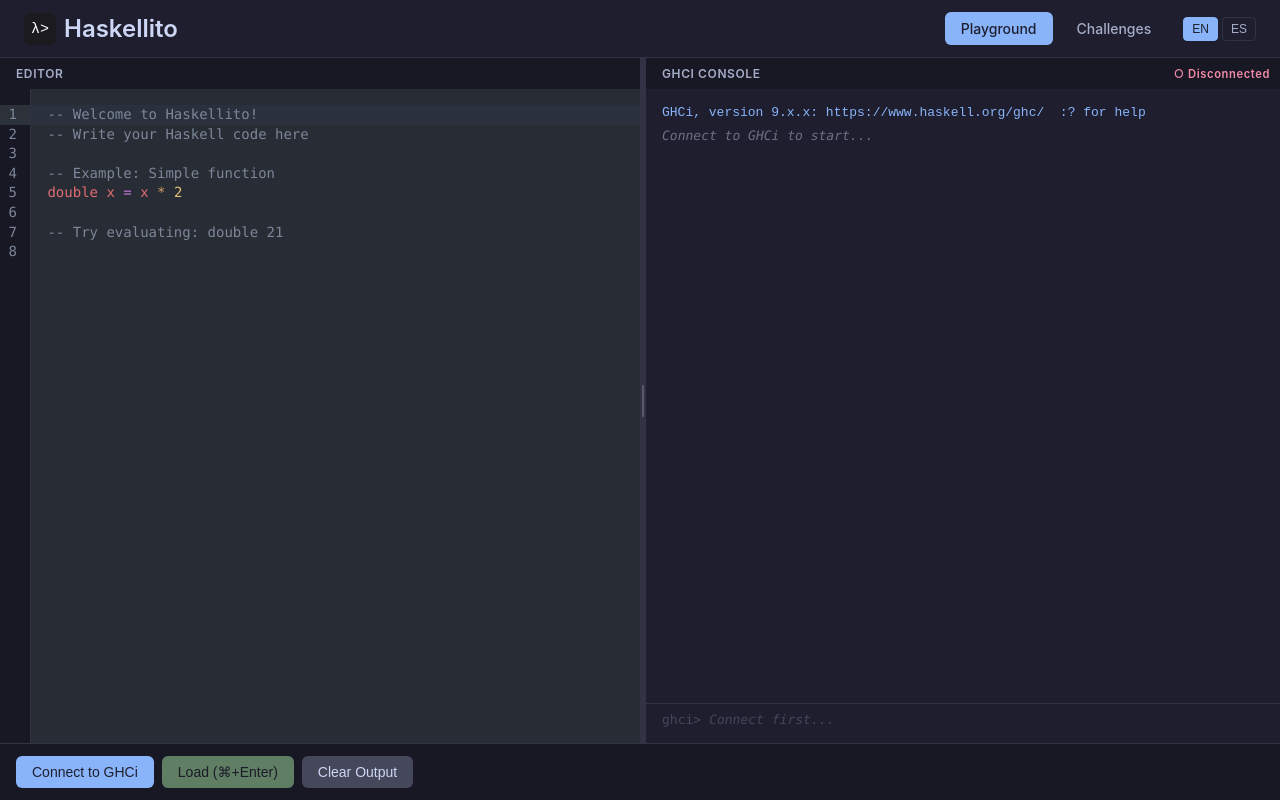
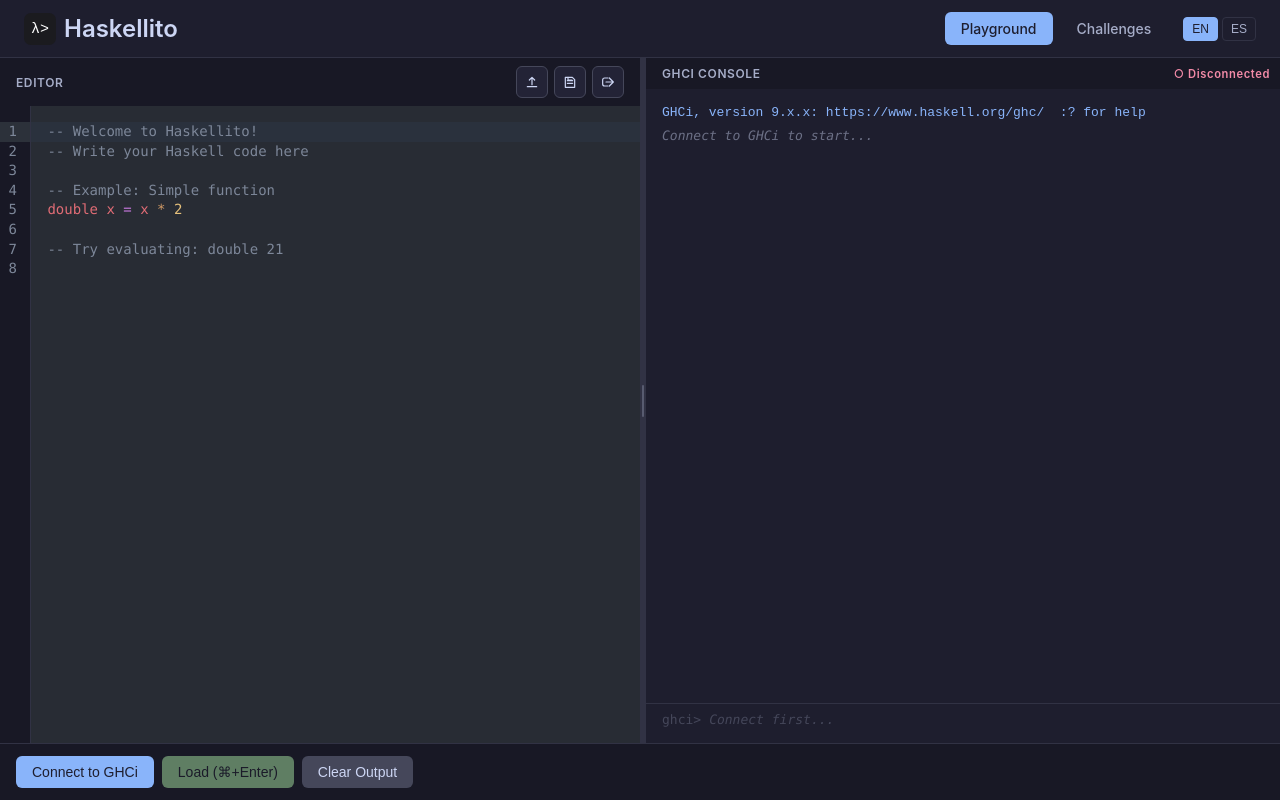
Before and after one commit to FRaverta/Haskellito, a Vue app in the folder frontend/: page / in a window 1280 px wide. Built offline with nearby package versions, Linux system fonts and the light colour scheme.

Commit message:
Add load, save, share

```diff
--- a/frontend/package.json
+++ b/frontend/package.json
@@ -14,6 +14,7 @@
     "@codemirror/theme-one-dark": "^6.1.3",
     "axios": "^1.13.4",
     "codemirror": "^6.0.2",
+    "lz-string": "^1.5.0",
     "marked": "^17.0.1",
     "vue": "^3.5.24",
     "vue-codemirror": "^6.1.1",
--- a/frontend/src/locales/en.json
+++ b/frontend/src/locales/en.json
@@ -34,6 +34,17 @@
     "disconnect": "Disconnect",
     "load": "Load (⌘+Enter)",
     "loading": "Loading...",
+    "share": "Share",
+    "shareTooltip": "Copy share link",
+    "saveTooltip": "Save editor to .hs file",
+    "loadTooltip": "Load .hs file into editor",
+    "shareCopied": "Share link copied to clipboard.",
+    "shareReady": "Share link ready. Copy it from the console output below.",
+    "sharedCodeLoaded": "Shared code loaded from URL.",
+    "shareDecodeFailed": "Failed to load shared code: {msg}",
+    "fileSaved": "Editor code saved to file.",
+    "fileLoaded": "Loaded code from {name}.",
+    "fileLoadFailed": "Failed to load file: {msg}",
     "clearOutput": "Clear Output",
     "sessionStarted": "GHCi session started.",
     "sessionClosed": "Session closed.",
--- a/frontend/src/locales/es.json
+++ b/frontend/src/locales/es.json
@@ -34,6 +34,17 @@
     "disconnect": "Desconectar",
     "load": "Cargar (⌘+Enter)",
     "loading": "Cargando...",
+    "share": "Compartir",
+    "shareTooltip": "Copiar enlace para compartir",
+    "saveTooltip": "Guardar el editor en un archivo .hs",
+    "loadTooltip": "Cargar un archivo .hs en el editor",
+    "shareCopied": "Enlace compartible copiado al portapapeles.",
+    "shareReady": "El enlace está listo. Copialo desde la salida de la consola.",
+    "sharedCodeLoaded": "Código compartido cargado desde la URL.",
+    "shareDecodeFailed": "No se pudo cargar el código compartido: {msg}",
+    "fileSaved": "El código del editor se guardó en un archivo.",
+    "fileLoaded": "Código cargado desde {name}.",
+    "fileLoadFailed": "No se pudo cargar el archivo: {msg}",
     "clearOutput": "Limpiar salida",
     "sessionStarted": "Sesión GHCi iniciada.",
     "sessionClosed": "Sesión cerrada.",
--- /dev/null
+++ b/frontend/src/utils/shareCodec.js
@@ -0,0 +1,79 @@
+import LZString from 'lz-string'
+
+const SHARE_VERSION = 'v1'
+const { compressToUint8Array, decompressFromUint8Array } = LZString
+
+function bytesToBase64Url(bytes) {
+  let binary = ''
+  const chunkSize = 0x8000
+
+  for (let index = 0; index < bytes.length; index += chunkSize) {
+    binary += String.fromCharCode(...bytes.subarray(index, index + chunkSize))
+  }
+
+  return btoa(binary)
+    .replace(/\+/g, '-')
+    .replace(/\//g, '_')
+    .replace(/=+$/g, '')
+}
+
+function base64UrlToBytes(base64Url) {
+  const paddingLength = (4 - (base64Url.length % 4)) % 4
+  const base64 = `${base64Url.replace(/-/g, '+').replace(/_/g, '/')}${'='.repeat(paddingLength)}`
+  const binary = atob(base64)
+  const bytes = new Uint8Array(binary.length)
+
+  for (let index = 0; index < binary.length; index += 1) {
+    bytes[index] = binary.charCodeAt(index)
+  }
+
+  return bytes
+}
+
+function decodeV1(payload) {
+  const compressed = base64UrlToBytes(payload)
+  const json = decompressFromUint8Array(compressed)
+
+  if (json === null) {
+    throw new Error('Invalid shared code payload')
+  }
+
+  const parsed = JSON.parse(json)
+
+  if (typeof parsed !== 'string') {
+    throw new Error('Invalid shared code format')
+  }
+
+  return parsed
+}
+
+export function encodeSharedCode(code) {
+  const json = JSON.stringify(code)
+  const compressed = compressToUint8Array(json)
+  const payload = bytesToBase64Url(compressed)
+
+  return `${SHARE_VERSION}:${payload}`
+}
+
+export function decodeSharedCode(fragment) {
+  const normalized = fragment.startsWith('#') ? fragment.slice(1) : fragment
+  const separatorIndex = normalized.indexOf(':')
+
+  if (separatorIndex === -1) {
+    throw new Error('Missing shared code version')
+  }
+
+  const version = normalized.slice(0, separatorIndex)
+  const payload = normalized.slice(separatorIndex + 1)
+
+  if (!payload) {
+    throw new Error('Missing shared code payload')
+  }
+
+  switch (version) {
+    case SHARE_VERSION:
+      return decodeV1(payload)
+    default:
+      throw new Error(`Unsupported shared code version: ${version}`)
+  }
+}
--- a/frontend/src/views/HomeView.vue
+++ b/frontend/src/views/HomeView.vue
@@ -4,29 +4,33 @@
 import axios from 'axios'
 import CodeEditor from '../components/CodeEditor.vue'
 import Interpreter from '../components/Interpreter.vue'
+import { encodeSharedCode, decodeSharedCode } from '../utils/shareCodec.js'
 
 const { t } = useI18n()
 
 const API_V1 = '/api/playground'
 const API_V2 = '/api/v2/playground'
-
-const apiMode = ref('shared')
-const apiBase = computed(() => apiMode.value === 'dedicated' ? API_V1 : API_V2)
-
-const code = ref(`-- Welcome to Haskellito!
+const DEFAULT_CODE = `-- Welcome to Haskellito!
 -- Write your Haskell code here
 
 -- Example: Simple function
 double x = x * 2
 
 -- Try evaluating: double 21
-`)
+`
+
+const apiMode = ref('shared')
+const apiBase = computed(() => apiMode.value === 'dedicated' ? API_V1 : API_V2)
+
+const code = ref(DEFAULT_CODE)
 
 const output = ref([])
 const sessionId = ref(null)
 const isConnected = ref(false)
 const isLoading = ref(false)
 const serverHistory = ref([])
+const fileInputRef = ref(null)
+let lastLoadedShareFragment = null
 
 async function startSession() {
   try {
@@ -140,6 +144,97 @@
   output.value = []
 }
 
+function applySharedCodeFromHash(rawHash = window.location.hash) {
+  const hash = typeof rawHash === 'string' ? rawHash : window.location.hash
+
+  if (!hash || hash === '#') {
+    lastLoadedShareFragment = null
+    return
+  }
+
+  const fragment = hash.startsWith('#') ? hash.slice(1) : hash
+
+  if (!fragment) {
+    lastLoadedShareFragment = null
+    return
+  }
+
+  if (fragment === lastLoadedShareFragment) {
+    return
+  }
+
+  try {
+    code.value = decodeSharedCode(fragment)
+    lastLoadedShareFragment = fragment
+    output.value.push({ type: 'system', text: t('playground.sharedCodeLoaded') })
+  } catch (error) {
+    output.value.push({
+      type: 'error',
+      text: t('playground.shareDecodeFailed', { msg: error.message })
+    })
+  }
+}
+
+async function shareCode() {
+  const fragment = encodeSharedCode(code.value)
+  const url = new URL(window.location.href)
+
+  url.hash = fragment
+  window.history.replaceState(null, '', url.toString())
+  lastLoadedShareFragment = fragment
+
+  try {
+    await navigator.clipboard.writeText(url.toString())
+    output.value.push({ type: 'system', text: t('playground.shareCopied') })
+  } catch (error) {
+    output.value.push({ type: 'system', text: t('playground.shareReady') })
+    output.value.push({ type: 'output', text: url.toString() })
+  }
+}
+
+function saveCodeToFile() {
+  const blob = new Blob([code.value], { type: 'text/x-haskell;charset=utf-8' })
+  const objectUrl = URL.createObjectURL(blob)
+  const link = document.createElement('a')
+
+  link.href = objectUrl
+  link.download = 'playground.hs'
+  document.body.appendChild(link)
+  link.click()
+  document.body.removeChild(link)
+  URL.revokeObjectURL(objectUrl)
+
+  output.value.push({ type: 'system', text: t('playground.fileSaved') })
+}
+
+function openLoadDialog() {
+  fileInputRef.value?.click()
+}
+
+async function loadCodeFromFile(event) {
+  const input = event.target
+  const [file] = input.files ?? []
+
+  if (!file) {
+    return
+  }
+
+  try {
+    code.value = await file.text()
+    output.value.push({
+      type: 'system',
+      text: t('playground.fileLoaded', { name: file.name })
+    })
+  } catch (error) {
+    output.value.push({
+      type: 'error',
+      text: t('playground.fileLoadFailed', { msg: error.message })
+    })
+  } finally {
+    input.value = ''
+  }
+}
+
 // --- Resizable splitter logic ---
 const splitPercent = ref(50) // editor width as a percentage
 const isDragging = ref(false)
@@ -185,11 +280,14 @@
 }
 
 onMounted(() => {
+  applySharedCodeFromHash()
   window.addEventListener('keydown', handleKeydown)
+  window.addEventListener('hashchange', applySharedCodeFromHash)
 })
 
 onUnmounted(() => {
   window.removeEventListener('keydown', handleKeydown)
+  window.removeEventListener('hashchange', applySharedCodeFromHash)
   document.removeEventListener('pointermove', onPointerMove)
   document.removeEventListener('pointerup', onPointerUp)
   closeSession()
@@ -200,7 +298,88 @@
   <div class="home-view">
     <main ref="mainRef" class="main" :class="{ 'is-dragging': isDragging }">
       <div class="panel editor-panel" :style="editorStyle">
-        <div class="panel-header">{{ t('playground.editor') }}</div>
+        <div class="panel-header">
+          <span>{{ t('playground.editor') }}</span>
+          <div class="panel-header-actions">
+            <button
+              type="button"
+              class="icon-btn"
+              :title="t('playground.loadTooltip')"
+              :aria-label="t('playground.loadTooltip')"
+              @click="openLoadDialog"
+            >
+              <svg viewBox="0 0 24 24" aria-hidden="true">
+                <path
+                  d="M12 16V5m0 0-4 4m4-4 4 4M5 19h14"
+                  fill="none"
+                  stroke="currentColor"
+                  stroke-linecap="round"
+                  stroke-linejoin="round"
+                  stroke-width="1.8"
+                />
+              </svg>
+            </button>
+            <button
+              type="button"
+              class="icon-btn"
+              :title="t('playground.saveTooltip')"
+              :aria-label="t('playground.saveTooltip')"
+              @click="saveCodeToFile"
+            >
+              <svg viewBox="0 0 24 24" aria-hidden="true">
+                <path
+                  d="M5 20h14V8.5L15.5 5H5v15Zm3-10h8m-8 4h8"
+                  fill="none"
+                  stroke="currentColor"
+                  stroke-linecap="round"
+                  stroke-linejoin="round"
+                  stroke-width="1.8"
+                />
+                <path
+                  d="M9 5v4h6"
+                  fill="none"
+                  stroke="currentColor"
+                  stroke-linecap="round"
+                  stroke-linejoin="round"
+                  stroke-width="1.8"
+                />
+              </svg>
+            </button>
+            <button
+              type="button"
+              class="icon-btn"
+              :title="t('playground.shareTooltip')"
+              :aria-label="t('playground.shareTooltip')"
+              @click="shareCode"
+            >
+              <svg viewBox="0 0 24 24" aria-hidden="true">
+                <path
+                  d="M14 6 20 12 14 18M20 12H9"
+                  fill="none"
+                  stroke="currentColor"
+                  stroke-linecap="round"
+                  stroke-linejoin="round"
+                  stroke-width="1.8"
+                />
+                <path
+                  d="M12 6H7a3 3 0 0 0-3 3v6a3 3 0 0 0 3 3h5"
+                  fill="none"
+                  stroke="currentColor"
+                  stroke-linecap="round"
+                  stroke-linejoin="round"
+                  stroke-width="1.8"
+                />
+              </svg>
+            </button>
+          </div>
+        </div>
+        <input
+          ref="fileInputRef"
+          type="file"
+          accept=".hs,.lhs,text/x-haskell,text/plain"
+          class="file-input"
+          @change="loadCodeFromFile"
+        />
         <CodeEditor v-model="code" />
       </div>
 
@@ -343,6 +522,46 @@
   letter-spacing: 0.05em;
 }
 
+.panel-header-actions {
+  display: flex;
+  align-items: center;
+  gap: 0.375rem;
+}
+
+.icon-btn {
+  display: inline-flex;
+  align-items: center;
+  justify-content: center;
+  width: 2rem;
+  height: 2rem;
+  padding: 0;
+  border: 1px solid #45475a;
+  border-radius: 6px;
+  background: #232336;
+  color: #cdd6f4;
+  cursor: pointer;
+  transition: background 0.2s, border-color 0.2s, color 0.2s;
+}
+
+.icon-btn:hover {
+  background: #313244;
+  border-color: #585b70;
+}
+
+.icon-btn:focus-visible {
+  outline: 2px solid #89b4fa;
+  outline-offset: 2px;
+}
+
+.icon-btn svg {
+  width: 1rem;
+  height: 1rem;
+}
+
+.file-input {
+  display: none;
+}
+
 .status {
   font-size: 0.7rem;
   text-transform: none;
```
Also changed, not shown: 1 other file (tests, documents, lock files or other folders).
